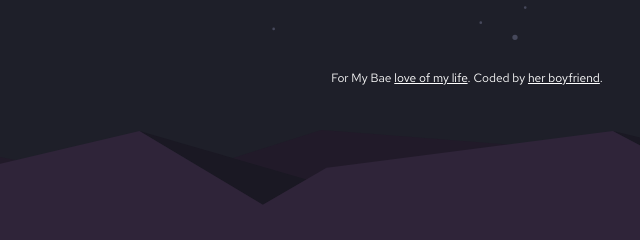
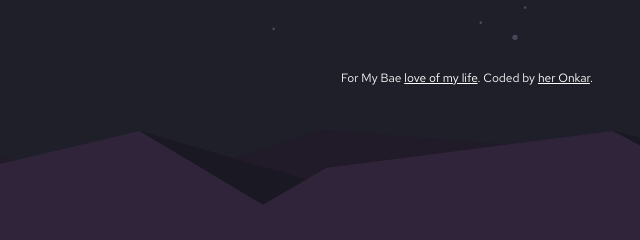
Before and after one commit to AshenOne-xd/bae-s-birthday, a plain HTML site: page index.html in a window 1280 px wide. Shown: the part 490-730 px from the top of the page, 173-813 px from the left. Drawn offline with Linux system fonts and the light colour scheme.

Commit message:
Update index.html

```diff
--- a/index.html
+++ b/index.html
@@ -50,7 +50,7 @@
 
   <div class="attribution">
     For My Bae <a href="sannie" target="_blank">love of my life</a>.
-    Coded by <a href="ashen one" target="_blank" rel="noreferrer">her boyfriend</a>.
+    Coded by <a href="ashen one" target="_blank" rel="noreferrer">her Onkar</a>.
   </div>
   <script src="./app.js"></script>
 </body>
```
